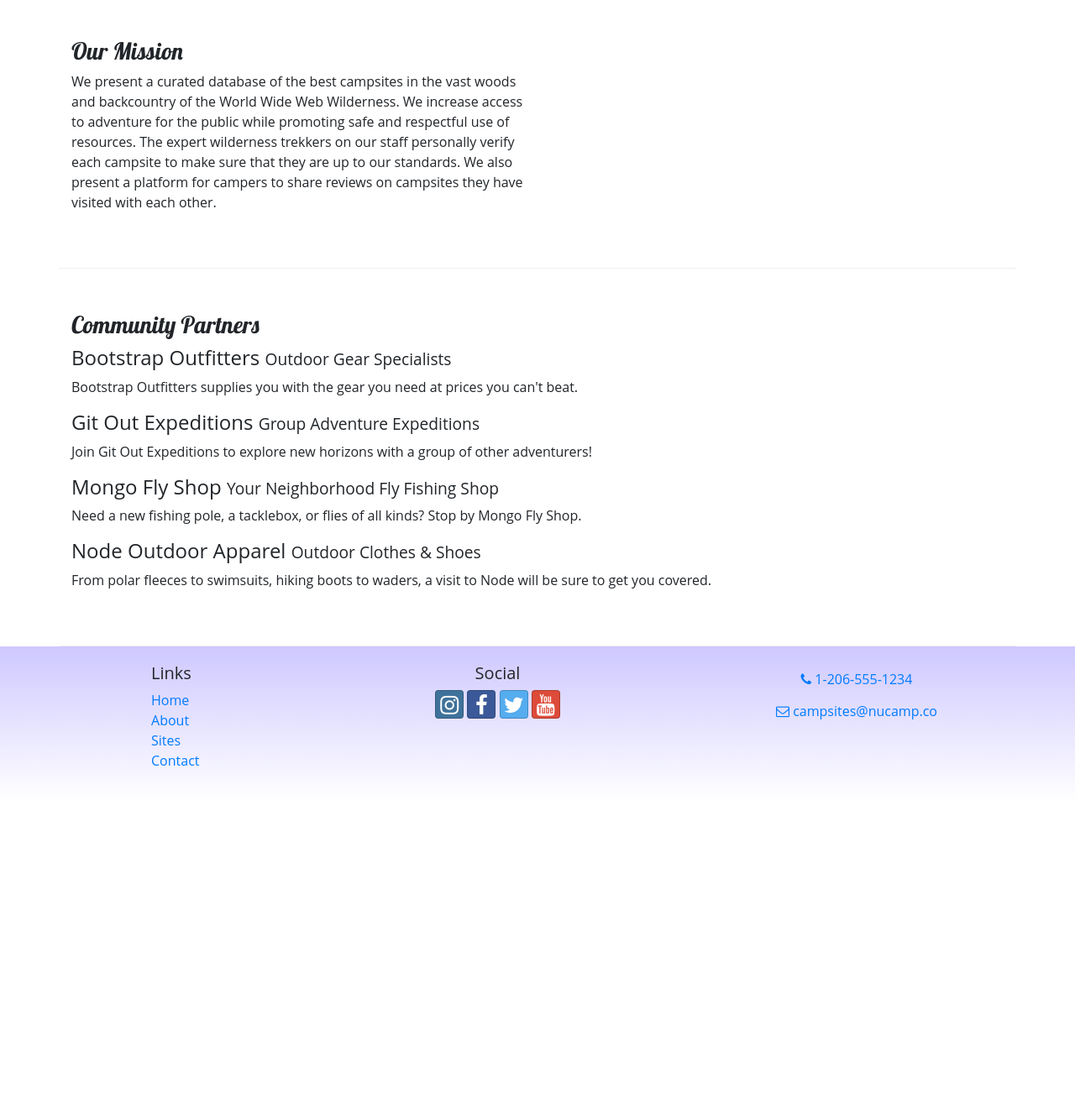
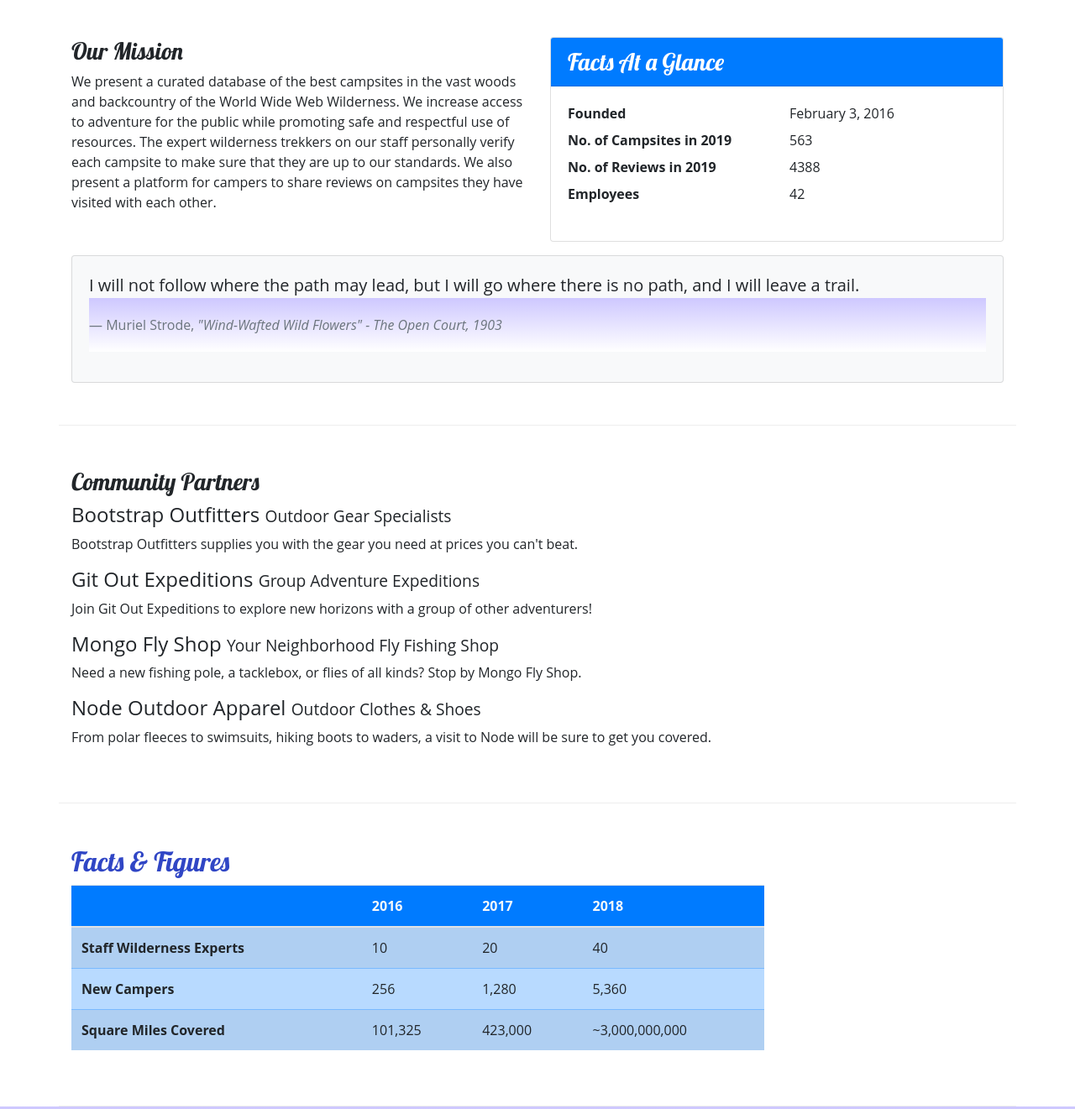
Before and after one commit to RebeccaOlatunde/nucampsite, a website: page aboutus.html in a window 1280 px wide. Shown: the part 360-1681 px from the top of the page at 84% size. Before the commit the page ends 1314 px from the top, so only its background shows below. Drawn offline with nearby package versions, Linux system fonts and the light colour scheme.

Commit message:
Tables and cards

```diff
--- a/aboutus.html
+++ b/aboutus.html
@@ -61,7 +61,38 @@
          <div class= "row row-content">
             <div class = "col-sm-6">
                 <h3>Our Mission</h3>
-                <p>We present a curated database of the best campsites in the vast woods and backcountry of the World Wide Web Wilderness. We increase access to adventure for the public while promoting safe and respectful use of resources. The expert wilderness trekkers on our staff personally verify each campsite to make sure that they are up to our standards. We also present a platform for campers to share reviews on campsites they have visited with each other.</p>
+                <p>We present a curated database of the best campsites in the vast woods and backcountry of the World Wide Web Wilderness. We increase access to adventure for the public while promoting safe and respectful use of resources. The expert wilderness trekkers on our staff personally verify each campsite to make sure that they are up to our standards. We also present a platform for campers to share reviews on campsites they have visited with  each other.</p>
+            </div>
+            <div class="col-sm-6">
+                <div class="card">
+                    <h3 class="card-header bg-primary text-white">Facts At a Glance</h3>
+                    <div class="card-body">
+                        <dl class="row">
+                            <dt class="col-6">Founded</dt>
+                            <dd class="col-6">February 3, 2016</dd>
+                            <dt class="col-6">No. of Campsites in 2019</dt>
+                            <dd class="col-6">563</dd>
+                            <dt class="col-6">No. of Reviews in 2019</dt>
+                            <dd class="col-6">4388</dd>
+                            <dt class="col-6">Employees</dt>
+                            <dd class="col-6">42</dd>
+                        </dl>
+                    </div>
+                </div>
+            </div>
+            <div class="col">
+                <div class="card bg-light mt-3">
+                    <blockquote class="blockquote card-body">
+                        <p class="mb-0">I will not follow where the path may lead, but I will go where there is no path, and I will leave a trail.</p>
+                        <footer class="blockquote-footer">Muriel Strode,
+                            <cite title="Source Title">"Wind-Wafted Wild Flowers" -
+                                The Open Court, 1903
+                            </cite>
+                        </footer>
+                    </blockquote>
+        		</div>
+            </div>
+        </div>
             </div>
           </div>
          </div>
@@ -80,9 +111,46 @@
                 <p class= > From polar fleeces to swimsuits, hiking boots to waders, a visit to Node will be sure to get you covered.</p>
             </div>
         </div>
+        <div class="row row-content">
+            <div class="col-sm-9">
+            	<h2>Facts &amp; Figures</h2>
+            	<div class="table-responsive">
+               	    <table class="table table-striped">
+	                    <thead>
+	                        <tr class="bg-primary text-light">
+	                            <th></th>
+	                            <th>2016</th>
+	                            <th>2017</th>
+	                            <th>2018</th>
+	                        </tr>
+                    	</thead>
+	                    <tbody class="table-primary">
+                            <tr>
+                                <th>Staff Wilderness Experts</th>
+                                <td>10</td>
+                                <td>20</td>
+                                <td>40</td>
+                            </tr>
+                            <tr>
+                                <th>New Campers</th>
+                                <td>256</td>
+                                <td>1,280</td>
+                                <td>5,360</td>
+                            </tr>
+                            <tr>
+                                <th>Square Miles Covered</th>
+                                <td>101,325</td>
+                                <td>423,000</td>
+                                <td>~3,000,000,000</td>
+                            </tr>
+                        </tbody>
+                    </table>
+                </div>
+            </div>
+       </div>
     </div>
 
-    <footer>
+    <footer class= "site-footer">
         <div class="container">
             <div class="row">
                 <div class="col-4 col-sm-2 offset-1">
--- a/css/styles.css
+++ b/css/styles.css
@@ -35,3 +35,8 @@ footer {
     border-bottom: 1px ridge;
     min-height: 200px;
 }
+
+.site-footer{
+    background-image: linear-gradient(#CEC8FF, white);
+    padding: 20px 0;
+}
```
Also changed, not shown: contactus.html (+1 -1 lines), index.html (+1 -1 lines).
